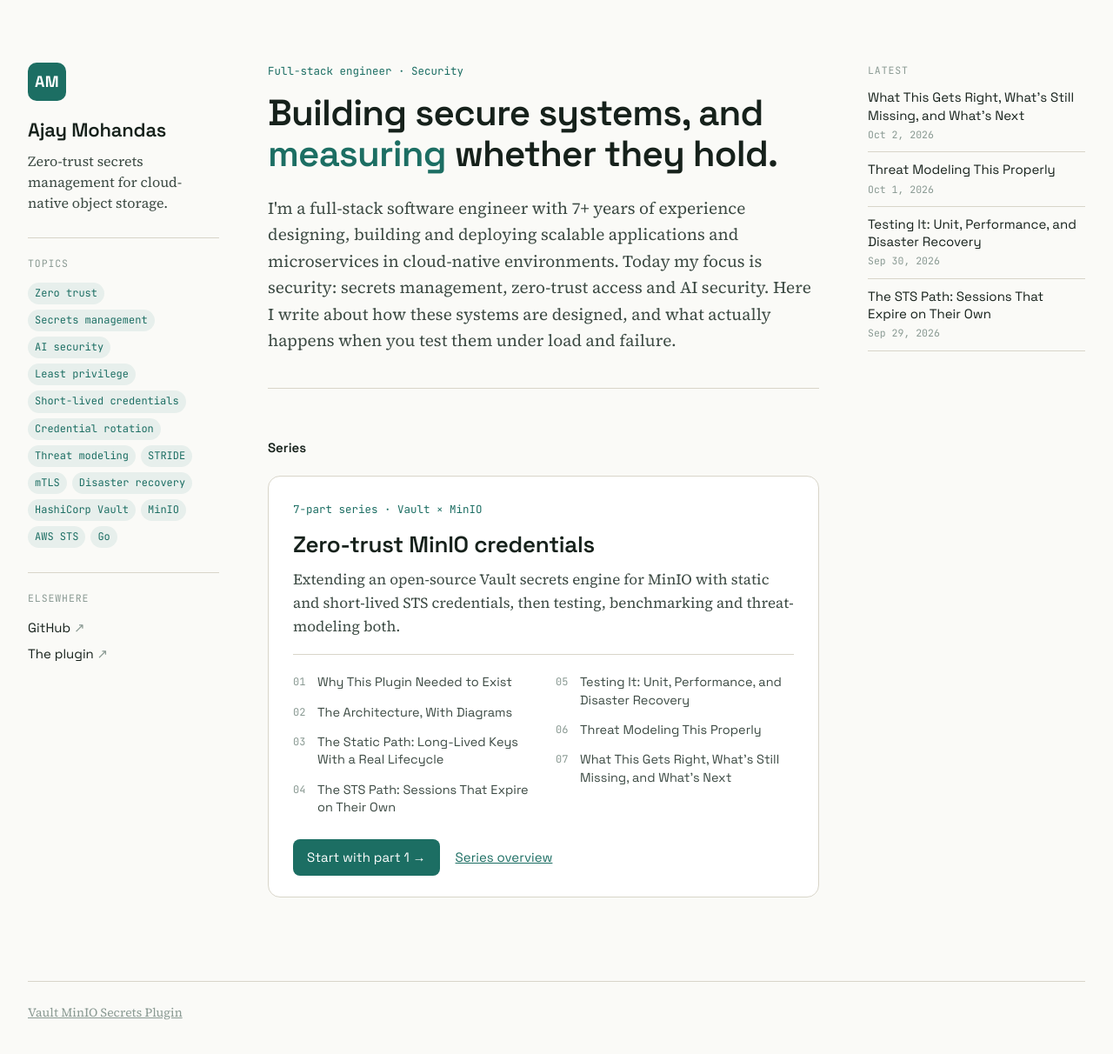
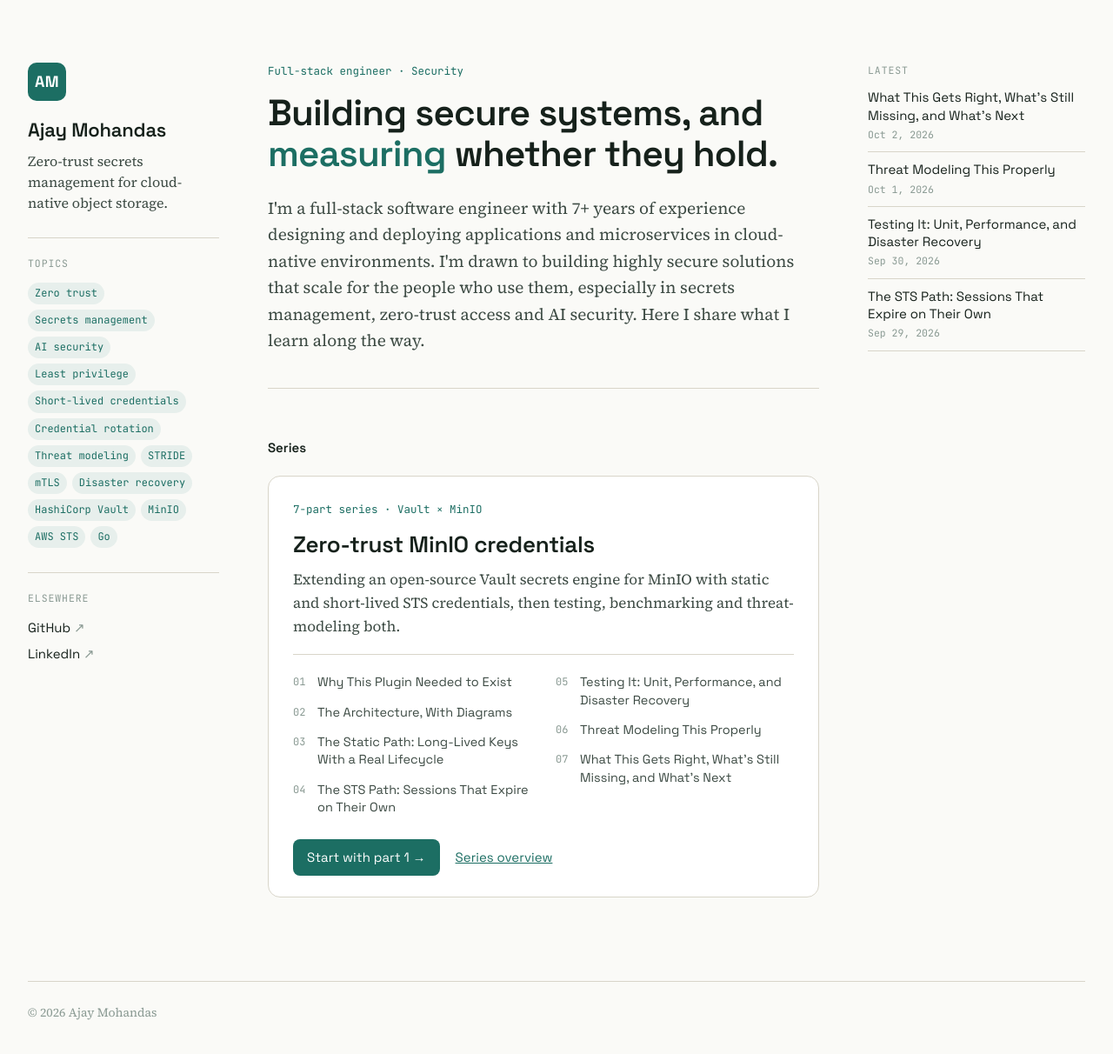
Before and after one commit to ajaymohandas89/ajaymohandas89.github.io, a Jekyll site: the page built from index.html, in a window 1280 px wide and 1240 px high. Shown: the top 1212 px of the window at 87% size. Built offline with Jekyll 4.4.1, drawn with Linux system fonts in a browser that asks for light colours.

Commit message:
Add LinkedIn, scope plugin link to the MinIO series, refine intro
Elsewhere now lists GitHub and LinkedIn on every screen size. The
plugin link moves to series.yml and appears only on the series page and
series posts; other pages get a plain copyright footer. Tighten the
homepage intro.

Co-Authored-By: Claude Opus 5.5 <noreply@anthropic.com>

```diff
--- a/_data/series.yml
+++ b/_data/series.yml
@@ -3,3 +3,5 @@ vault-minio:
   kicker: "Vault × MinIO"
   url: /vault-minio/
   summary: "Extending an open-source Vault secrets engine for MinIO with static and short-lived STS credentials, then testing, benchmarking and threat-modeling both."
+  repo: https://github.com/ajaymohandas89/vault-plugin-secrets-minio
+  repo_name: "Vault MinIO Secrets Plugin"
--- a/_includes/about-blocks.html
+++ b/_includes/about-blocks.html
@@ -17,14 +17,13 @@
     <li>Go</li>
   </ul>
 </div>
-<div class="side-block side-block--wide-only">
+<div class="side-block">
   <p class="side-label">Elsewhere</p>
   <ul class="links">
     <li><a href="https://github.com/ajaymohandas89">GitHub</a></li>
-    <li>
-      <a href="https://github.com/ajaymohandas89/vault-plugin-secrets-minio"
-        >The plugin</a
-      >
-    </li>
+    <li><a href="https://www.linkedin.com/in/ajay-mohandas">LinkedIn</a></li>
+    {% if include.series %}{% assign s_info = site.data.series[include.series] %}
+    <li><a href="{{ s_info.repo }}">{{ s_info.repo_name }}</a></li>
+    {% endif %}
   </ul>
 </div>
--- a/_layouts/base.html
+++ b/_layouts/base.html
@@ -18,9 +18,10 @@
       {{ content }}
     </div>
     <footer class="site-footer">
-      <a href="https://github.com/ajaymohandas89/vault-plugin-secrets-minio"
-        >Vault MinIO Secrets Plugin</a
-      >
+      © {{ site.time | date: "%Y" }} Ajay Mohandas
+      {% if page.series %}{% assign f_info = site.data.series[page.series] %}
+      · <a href="{{ f_info.repo }}">{{ f_info.repo_name }}</a>
+      {% endif %}
     </footer>
   </body>
 </html>
--- a/index.html
+++ b/index.html
@@ -15,11 +15,11 @@ layout: base
     </h1>
     <p class="hero-abstract">
       I'm a full-stack software engineer with 7+ years of experience
-      designing, building and deploying scalable applications and
-      microservices in cloud-native environments. Today my focus is
-      security: secrets management, zero-trust access and AI security. Here I
-      write about how these systems are designed, and what actually happens
-      when you test them under load and failure.
+      designing and deploying applications and microservices in cloud-native
+      environments. I'm drawn to building highly secure solutions that scale
+      for the people who use them, especially in secrets management,
+      zero-trust access and AI security. Here I share what I learn along the
+      way.
     </p>
   </section>
 
--- a/vault-minio/index.html
+++ b/vault-minio/index.html
@@ -1,12 +1,13 @@
 ---
 layout: base
+series: vault-minio
 title: Zero-trust MinIO credentials
 description: "A 7-part series on zero-trust MinIO credentials, powered by a custom Vault secret plugin."
 ---
 {% assign series = site.posts | where: "series", "vault-minio" | reverse %}
 <aside class="side">
   {% include identity.html %}
-  {% include about-blocks.html %}
+  {% include about-blocks.html series="vault-minio" %}
 </aside>
 
 <main class="main">
```
